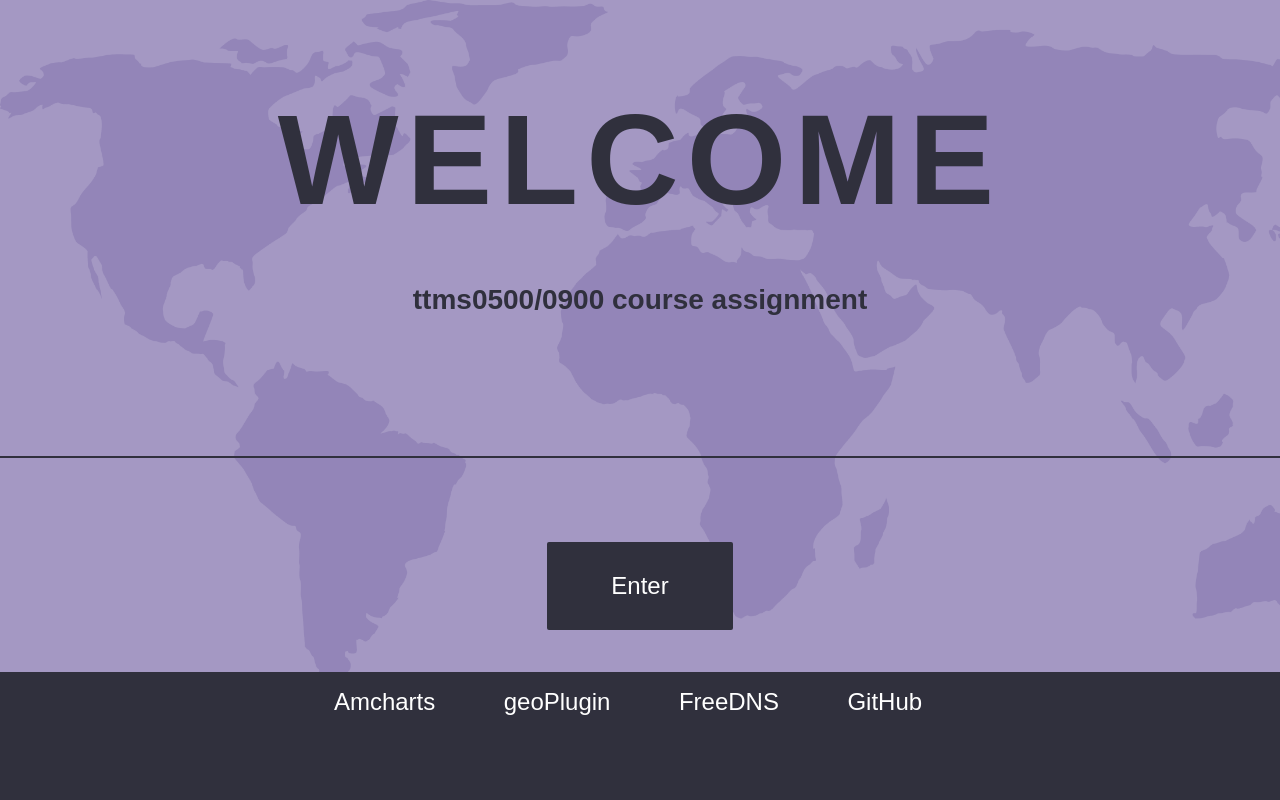
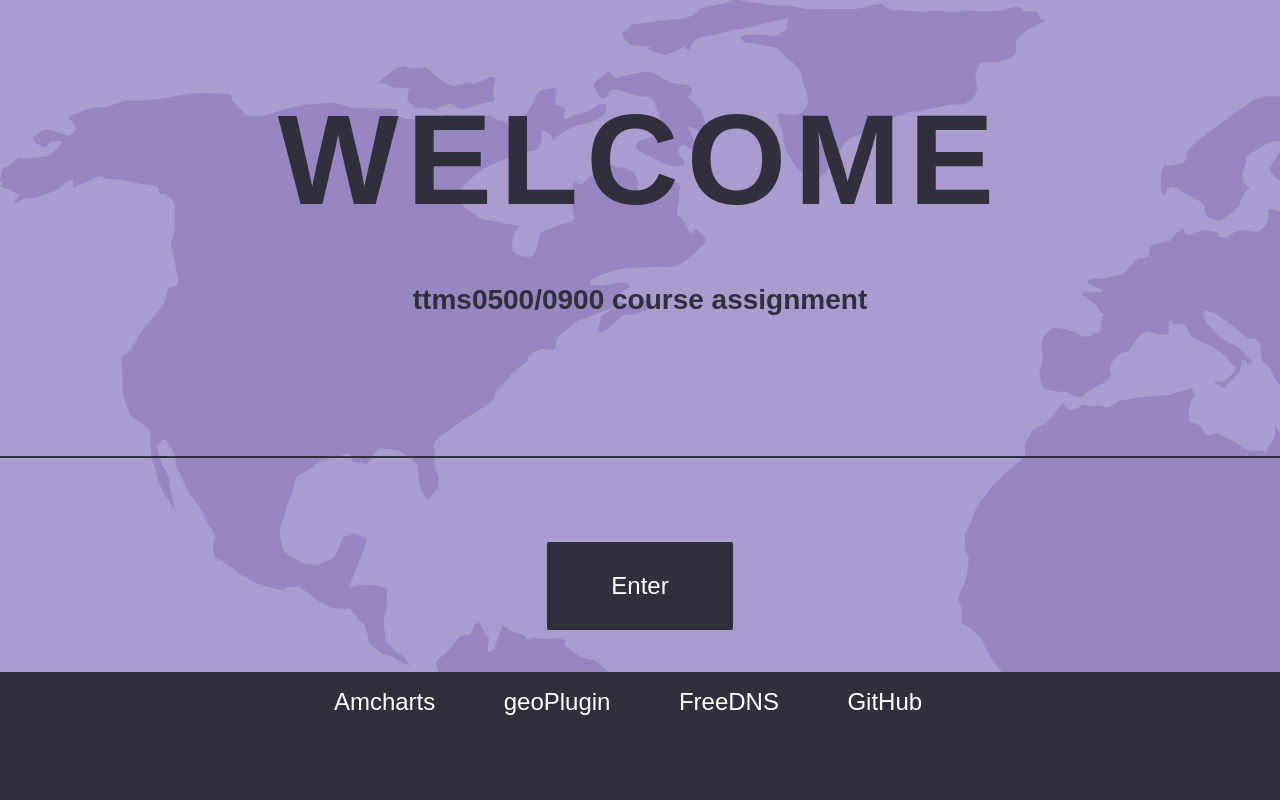
Before and after one commit to SilentProcess/ttms, a PHP site: page / in a window 1280 px wide. Run offline with PHP 8.4, Linux system fonts and the light colour scheme.

Commit message:
Update landing_page.css

```diff
--- a/landing_page/landing_page.css
+++ b/landing_page/landing_page.css
@@ -3,10 +3,20 @@ html,body {
     	padding:0;
 }
 
+
+#bg {
+    	position: absolute;
+    	top: 0;
+    	bottom: 0;
+    	left: 0;
+    	right: 0;
+	background-image: url(map_light.png);
+}
+
 body {
-	background: url(map_light.png);
+	/*background: url(map_light.png);
 	background-repeat: no-repeat;
-	background-size: cover;
+	background-size: cover;*/
 	font-family: century gothic,arial,sans-serif;
 }
 .welcometext {
```
Lines whose indentation alone changed are shown as unchanged.
